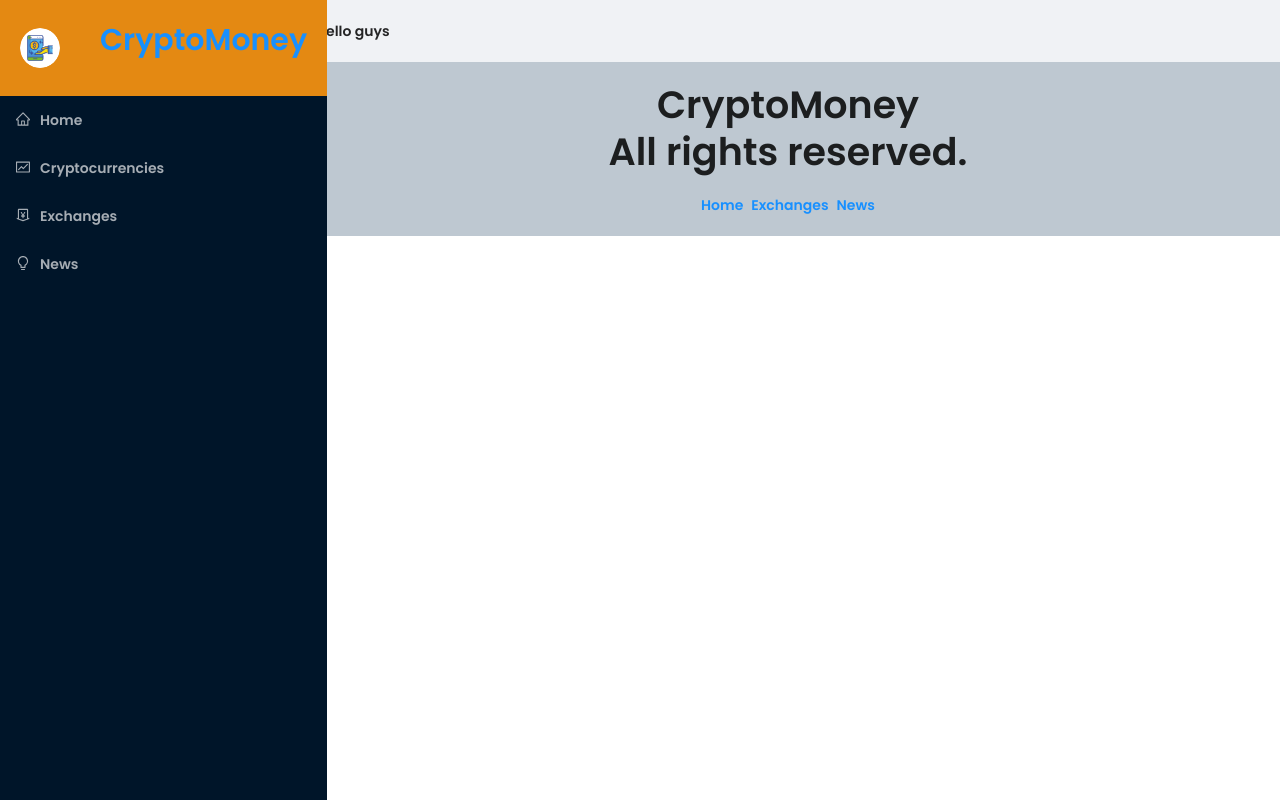
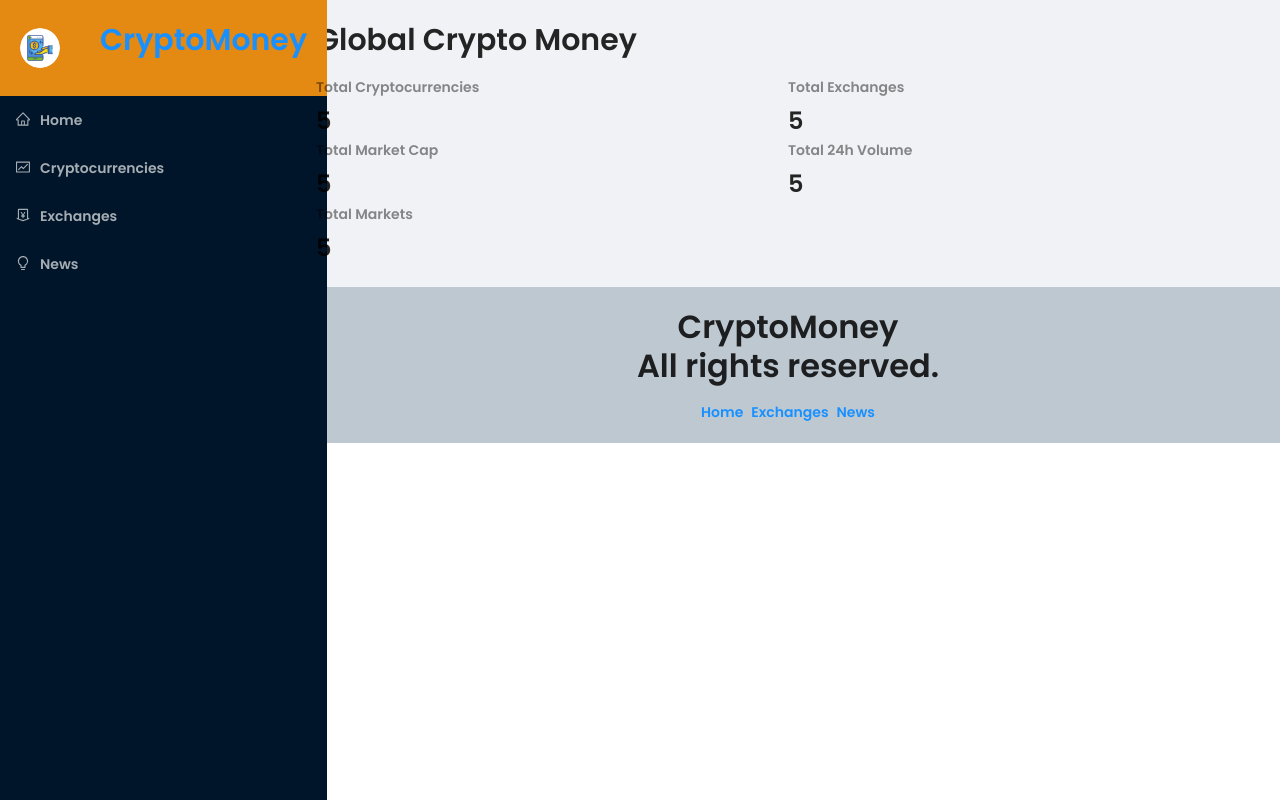
Before and after one commit to KABIKA681/redux-cryptocurrency, a React (Create React App) app: page / in a window 1280 px wide. Built offline with nearby package versions, Linux system fonts and the light colour scheme.

Commit message:
afternoon-ccommit

```diff
--- a/src/App.css
+++ b/src/App.css
@@ -8,7 +8,9 @@
     font-family: 'Poppins', sans-serif;
 
 }
-
+h1{
+    font-size: 2rem!important;
+}
 a:hover{
     color: var(--pink) !important;
 }
--- /dev/null
+++ b/src/app/store.js
@@ -0,0 +1,5 @@
+import { configureStore } from "@reduxjs/toolkit";
+
+export default configureStore({
+    reducer: {},
+});
--- a/src/components/Homepage.jsx
+++ b/src/components/Homepage.jsx
@@ -1,15 +1,21 @@
 import React from 'react'
 import millify from 'millify'
 import { Typography, Row, Col, Statistic } from 'antd'
+import { Link } from 'react-router-dom'
 
-const { Title} = { Typography}
+
 
 const  Homepage = () => {
     return (
         <>
-            <div>
-                Hello guys
-                </div>
+            <Typography.Title level={2} className='heading'>Global Crypto Money</Typography.Title>
+            <Row>
+                <Col span={12}> <Statistic title="Total Cryptocurrencies" value="5" /></Col>
+                <Col span={12}> <Statistic title="Total Exchanges" value="5" /></Col>
+                <Col span={12}> <Statistic title="Total Market Cap" value="5" /></Col>
+                <Col span={12}> <Statistic title="Total 24h Volume" value="5" /></Col>
+                <Col span={12}> <Statistic title="Total Markets" value="5"/></Col>
+           </Row>
         </>
     )
 }
--- a/src/index.js
+++ b/src/index.js
@@ -1,14 +1,17 @@
 import React from "react";
 import ReactDOM from "react-dom";
 import { BrowserRouter as Router } from "react-router-dom";
-
+import { Provider } from "react-redux";
+import store from "./app/store";
 
 import App from "./App"
 import "antd/dist/antd.css"
 
 ReactDOM.render(
     <Router>
-        <App />
+        <Provider store={store}>
+            <App />
+        </Provider>
     </Router>,
     document.getElementById('root')
 );
```
Also changed, not shown: src/services/cryptoApi.js (added, +8 -0 lines).
